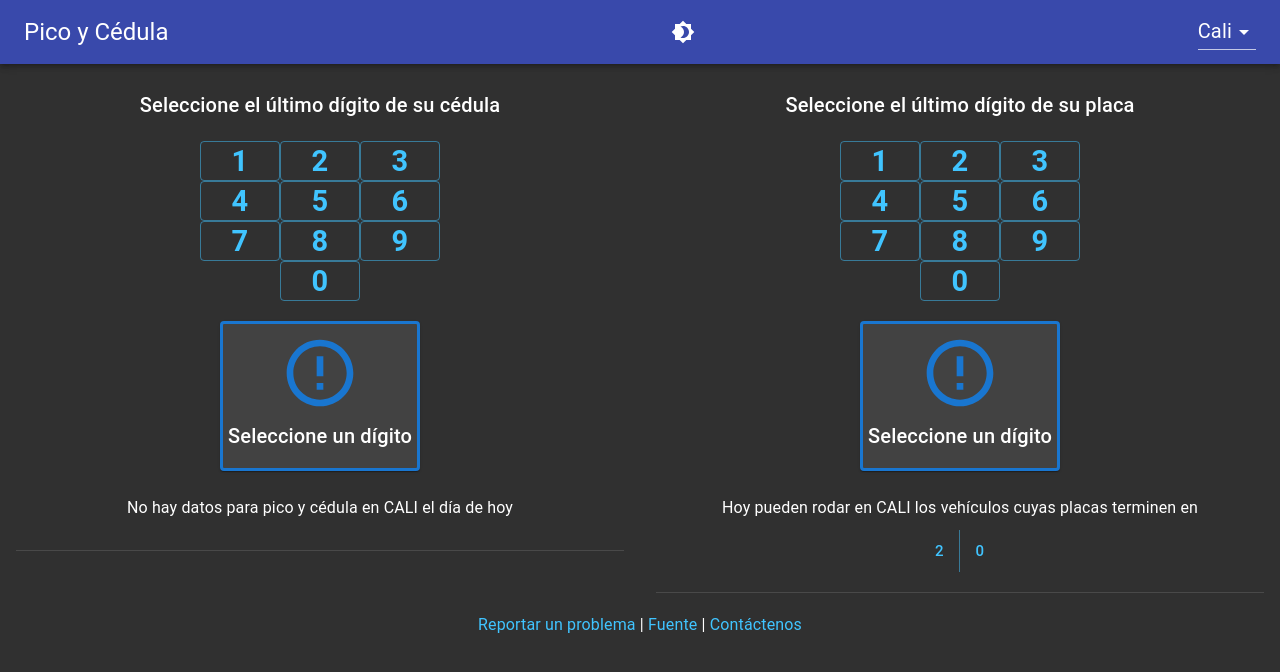
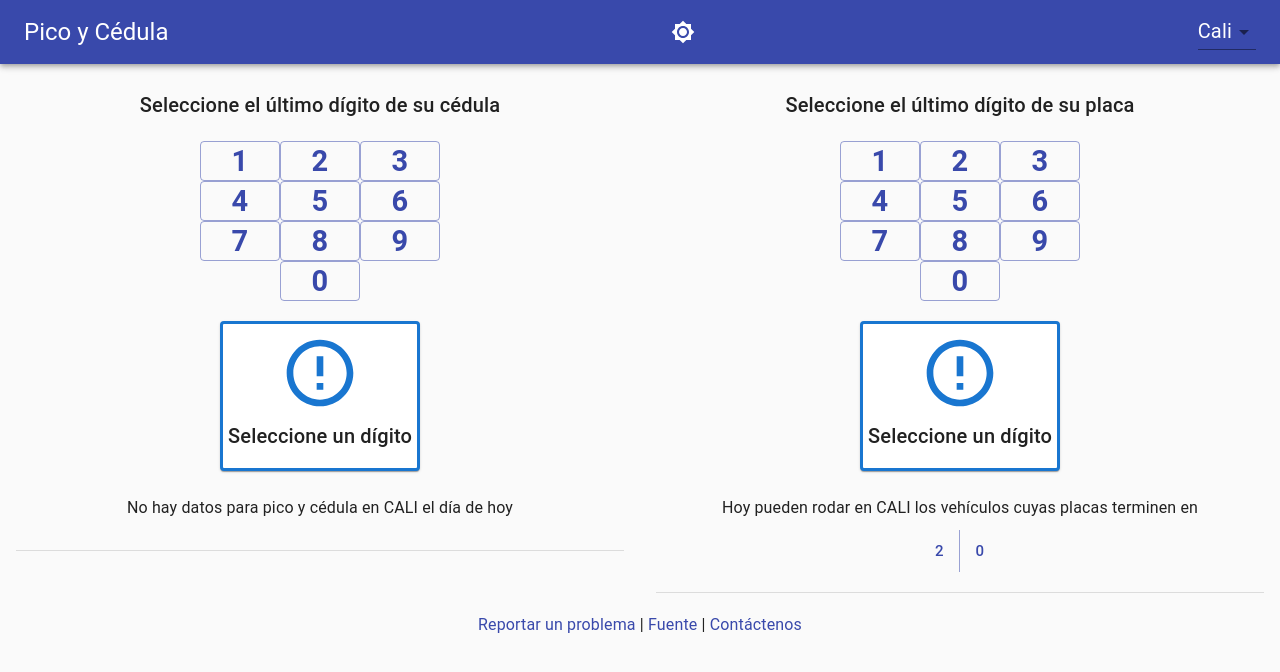
Before and after one commit to d3v0l0p3rs/picoycedula, a React (Create React App) app: page / in a window 1280 px wide. Both pictures are taken after a click on the button 683 px from the left and 32 px from the top of the page. Shown: the top 672 px of the page. Built offline with nearby package versions, Linux system fonts and the light colour scheme.

Commit message:
puliendo

```diff
--- a/src/components/header/header.tsx
+++ b/src/components/header/header.tsx
@@ -25,7 +25,7 @@ const HeaderComponent: React.FC<Props> = (props: Props): JSX.Element => {
           <Button
             style={{ marginLeft: 'auto', color: 'white' }}
             onClick={() => {
-              props.setDarkMode(!props.darkMode)
+              props.setDarkMode(false)
             }}>
             <Brightness7Icon></Brightness7Icon>
           </Button>
@@ -33,7 +33,7 @@ const HeaderComponent: React.FC<Props> = (props: Props): JSX.Element => {
           <Button
             style={{ marginLeft: 'auto', color: 'white' }}
             onClick={() => {
-              props.setDarkMode(props.darkMode)
+              props.setDarkMode(true)
             }}>
             <Brightness4Icon></Brightness4Icon>
           </Button>
@@ -58,9 +58,9 @@ const HeaderComponent: React.FC<Props> = (props: Props): JSX.Element => {
           variant="subtitle1"
           color="textSecondary"
           style={{ width: 'fit-content', paddingLeft: '20px', lineHeight: '20px' }}>
-          {props.personIDNumber !== null ? 'Cédula: ########' + props.personIDNumber : ''}
+          {props.personIDNumber !== null ? 'Cédula: ...' + props.personIDNumber : ''}
           {props.personIDNumber !== null && props.vehicleIDNumber !== null ? ' | ' : ''}
-          {props.vehicleIDNumber !== null ? 'Placa: ###-##' + props.vehicleIDNumber : ''}
+          {props.vehicleIDNumber !== null ? 'Placa: ...' + props.vehicleIDNumber : ''}
         </Typography>
       </Collapse>
     </AppBar>
--- a/src/components/home/home.tsx
+++ b/src/components/home/home.tsx
@@ -83,7 +83,7 @@ const HomeComponent: React.FC = (): JSX.Element => {
   })
 
   return (
-    <ThemeProvider theme={darkTheme}>
+    <ThemeProvider theme={darkMode ? darkTheme : lightTheme}>
       {/* Fix this to include light mode */}
       <CssBaseline />
       <div className="App">
--- a/src/data.tsx
+++ b/src/data.tsx
@@ -1,7 +1,18 @@
 export type City = 'CALI'
+
+export const email = 'deft.soluciones@gmail.com'
+
+export const subjects: { [type in 'issue' | 'contact']: string } = {
+  issue: '?subject=Reporte%de%20un%20problema',
+  contact: '?subject=Quiero%20contactar%20con%20ustedes',
+}
 
 export const cities: { [city in City]: string } = {
   CALI: 'Cali',
+}
+
+export const source: { [city in City]: string } = {
+  CALI: 'https://twitter.com/AlcaldiaDeCali',
 }
 
 export const pico_y_cedula: { [city in City]: { [date: string]: number[] } } = {
@@ -43,14 +54,3 @@ export const pico_y_cedula: { [city in City]: { [date: string]: number[] } } = {
 export const pico_y_placa: { [city in City]: { [date: string]: number[] } } = {
   CALI: { '20/07/31': [2, 0] },
 }
-
-export const email = 'spam@gmail.com'
-
-export const subjects: { [type in 'issue' | 'contact']: string } = {
-  issue: '?subject=Reporte%de%20un%20problema',
-  contact: '?subject=Quiero%20contactar%20con%20ustedes',
-}
-
-export const source: { [city in City]: string } = {
-  CALI: 'https://twitter.com/AlcaldiaDeCali',
-}
```
